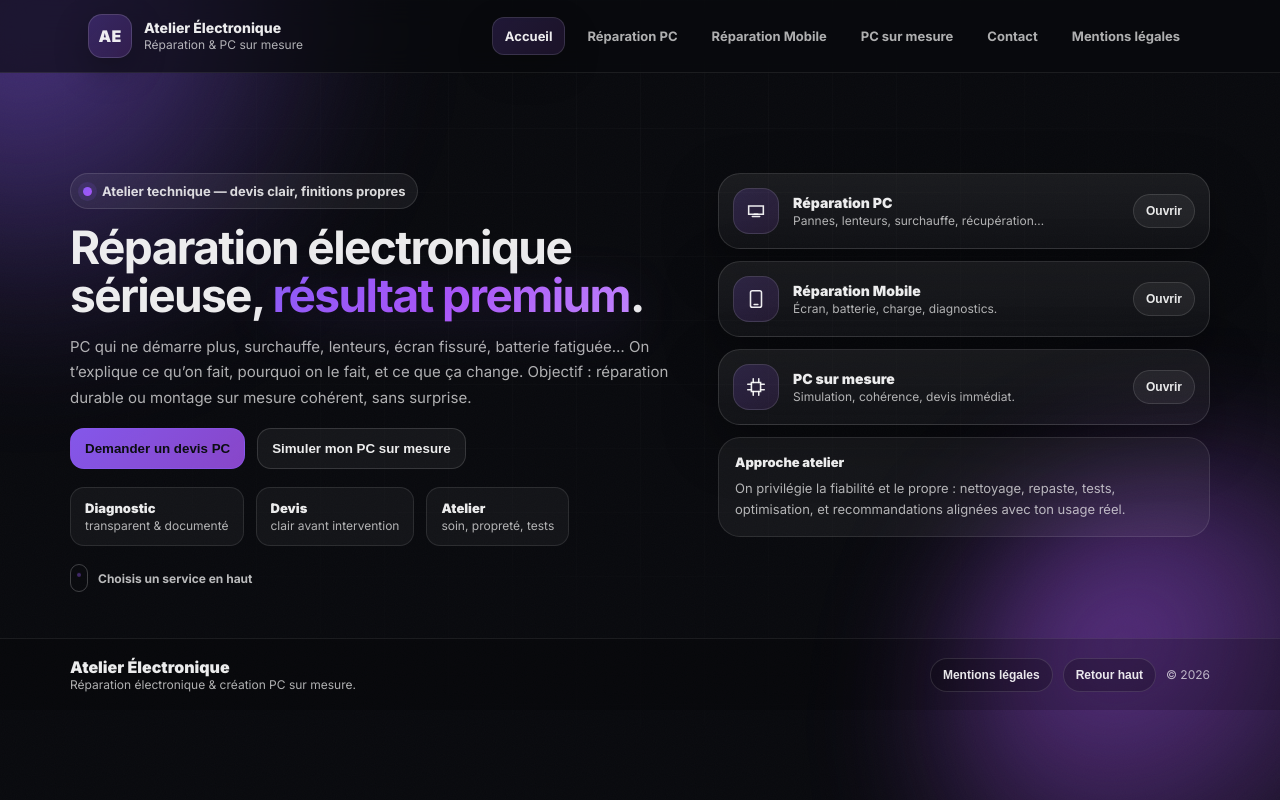
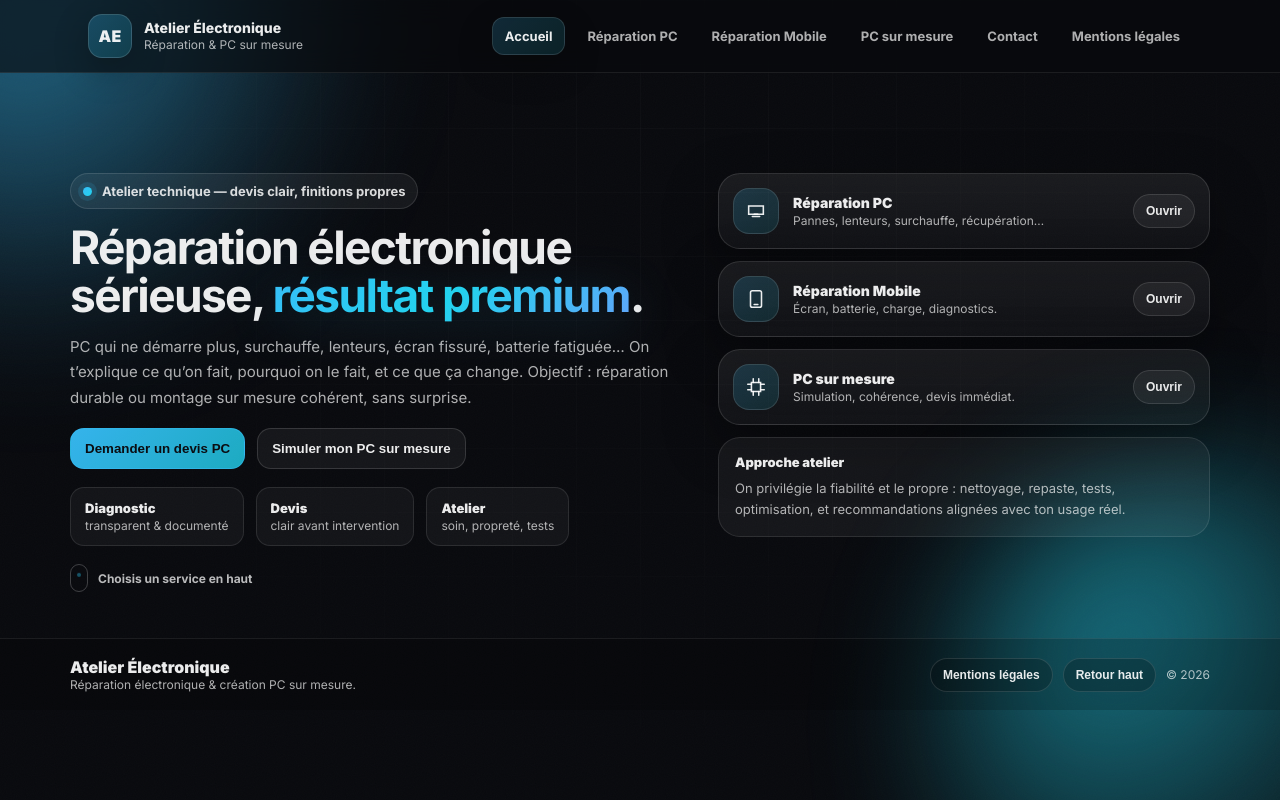
Before and after one commit to juancodepyandc/site_rep, a website: page index.html in a window 1280 px wide. Drawn offline with nearby package versions, Linux system fonts and the light colour scheme.

Commit message:
Update accent colors in style.css

```diff
--- a/style.css
+++ b/style.css
@@ -6,9 +6,9 @@
   --text:rgba(255,255,255,.92);
   --muted:rgba(255,255,255,.68);
   --muted2:rgba(255,255,255,.52);
-  --accent:#8b5cf6;
-  --accent2:#a855f7;
-  --accent3:#c084fc;
+  --accent:#38bdf8;
+  --accent2:#22d3ee;
+  --accent3:#60a5fa;
   --good:#33d69f;
   --warn:#ffcc66;
   --bad:#ff6b6b;
@@ -41,11 +41,11 @@ body{
 }
 .blob.b1{
   left:-160px;top:-180px;
-  background:radial-gradient(circle at 30% 30%, rgba(139,92,246,.95), transparent 62%);
+  background:radial-gradient(circle at 30% 30%, rgba(56,189,248,.95), transparent 62%);
 }
 .blob.b2{
   right:-220px;bottom:-220px;
-  background:radial-gradient(circle at 30% 30%, rgba(168,85,247,.95), transparent 62%);
+  background:radial-gradient(circle at 30% 30%, rgba(34,211,238,.95), transparent 62%);
   animation-delay:-4s;
 }
 .grid{
@@ -88,7 +88,7 @@ body{
 .brand__mark{
   width:44px;height:44px;border-radius:14px;
   display:grid;place-items:center;
-  background:linear-gradient(135deg, rgba(139,92,246,.26), rgba(168,85,247,.18));
+  background:linear-gradient(135deg, rgba(56,189,248,.26), rgba(34,211,238,.18));
   border:1px solid rgba(255,255,255,.14);
   box-shadow:0 12px 34px rgba(0,0,0,.28);
   font-weight:900;letter-spacing:.02em;
@@ -112,7 +112,7 @@ body{
 }
 .nav__link.is-active{
   color:var(--text);
-  background:linear-gradient(135deg, rgba(139,92,246,.18), rgba(168,85,247,.12));
+  background:linear-gradient(135deg, rgba(56,189,248,.18), rgba(34,211,238,.12));
   border:1px solid rgba(255,255,255,.12);
   box-shadow:0 14px 36px rgba(0,0,0,.22);
 }
@@ -157,7 +157,7 @@ body{
 .pill .dot{
   width:9px;height:9px;border-radius:50%;
   background:linear-gradient(135deg, var(--accent), var(--accent2));
-  box-shadow:0 0 0 5px rgba(139,92,246,.13);
+  box-shadow:0 0 0 5px rgba(56,189,248,.13);
 }
 
 .hero__title{
@@ -171,7 +171,7 @@ body{
   -webkit-background-clip:text;
   background-clip:text;
   color:transparent;
-  filter:drop-shadow(0 10px 26px rgba(139,92,246,.22));
+  filter:drop-shadow(0 10px 26px rgba(56,189,248,.22));
 }
 
 .hero__subtitle{
@@ -244,7 +244,7 @@ body{
 .showcase__icon{
   width:46px;height:46px;border-radius:16px;
   display:grid;place-items:center;
-  background:linear-gradient(135deg, rgba(139,92,246,.18), rgba(168,85,247,.12));
+  background:linear-gradient(135deg, rgba(56,189,248,.18), rgba(34,211,238,.12));
   border:1px solid rgba(255,255,255,.12);
   color:rgba(255,255,255,.92);
 }
@@ -255,8 +255,8 @@ body{
 
 .glow{
   position:absolute;inset:-2px;
-  background:radial-gradient(circle at 20% 15%, rgba(139,92,246,.22), transparent 42%),
-             radial-gradient(circle at 80% 80%, rgba(168,85,247,.18), transparent 45%);
+  background:radial-gradient(circle at 20% 15%, rgba(56,189,248,.22), transparent 42%),
+             radial-gradient(circle at 80% 80%, rgba(34,211,238,.18), transparent 45%);
   opacity:0;
   transition:opacity .25s ease;
   pointer-events:none;
@@ -298,8 +298,8 @@ input,select,textarea{
 input::placeholder,textarea::placeholder{color:rgba(255,255,255,.45)}
 textarea{resize:vertical;min-height:130px}
 input:focus,select:focus,textarea:focus{
-  border-color:rgba(139,92,246,.6);
-  box-shadow:0 0 0 5px rgba(139,92,246,.12);
+  border-color:rgba(56,189,248,.6);
+  box-shadow:0 0 0 5px rgba(56,189,248,.12);
   background:rgba(255,255,255,.07);
 }
 
@@ -326,12 +326,12 @@ input:focus,select:focus,textarea:focus{
 }
 .btn:active{transform:translateY(0)}
 .btn--primary{
-  border-color:rgba(139,92,246,.45);
-  background:linear-gradient(135deg, rgba(139,92,246,.95), rgba(168,85,247,.8));
+  border-color:rgba(56,189,248,.45);
+  background:linear-gradient(135deg, rgba(56,189,248,.95), rgba(34,211,238,.8));
   color:#0b0d12;
 }
 .btn--primary:hover{
-  background:linear-gradient(135deg, rgba(139,92,246,.98), rgba(168,85,247,.86));
+  background:linear-gradient(135deg, rgba(56,189,248,.98), rgba(34,211,238,.86));
 }
 .btn--ghost{background:rgba(255,255,255,.05)}
 .btn--full{width:100%}
```
